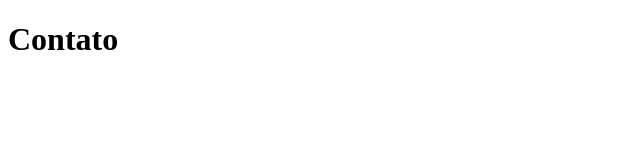
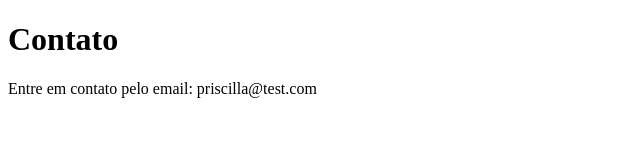
Before and after one commit to priscillacsantos/primeiro-test, a plain HTML site: page contato.html in a window 1280 px wide. Shown: the whole page, without its empty margins (0-640 px from the left). Drawn offline with Linux system fonts and the light colour scheme.

Commit message:
adicionando email de contato

```diff
--- a/contato.html
+++ b/contato.html
@@ -8,5 +8,6 @@
 </head>
 <body>
     <h1>Contato</h1>
+    <p>Entre em contato pelo email: priscilla@test.com</p>
 </body>
 </html>
```
